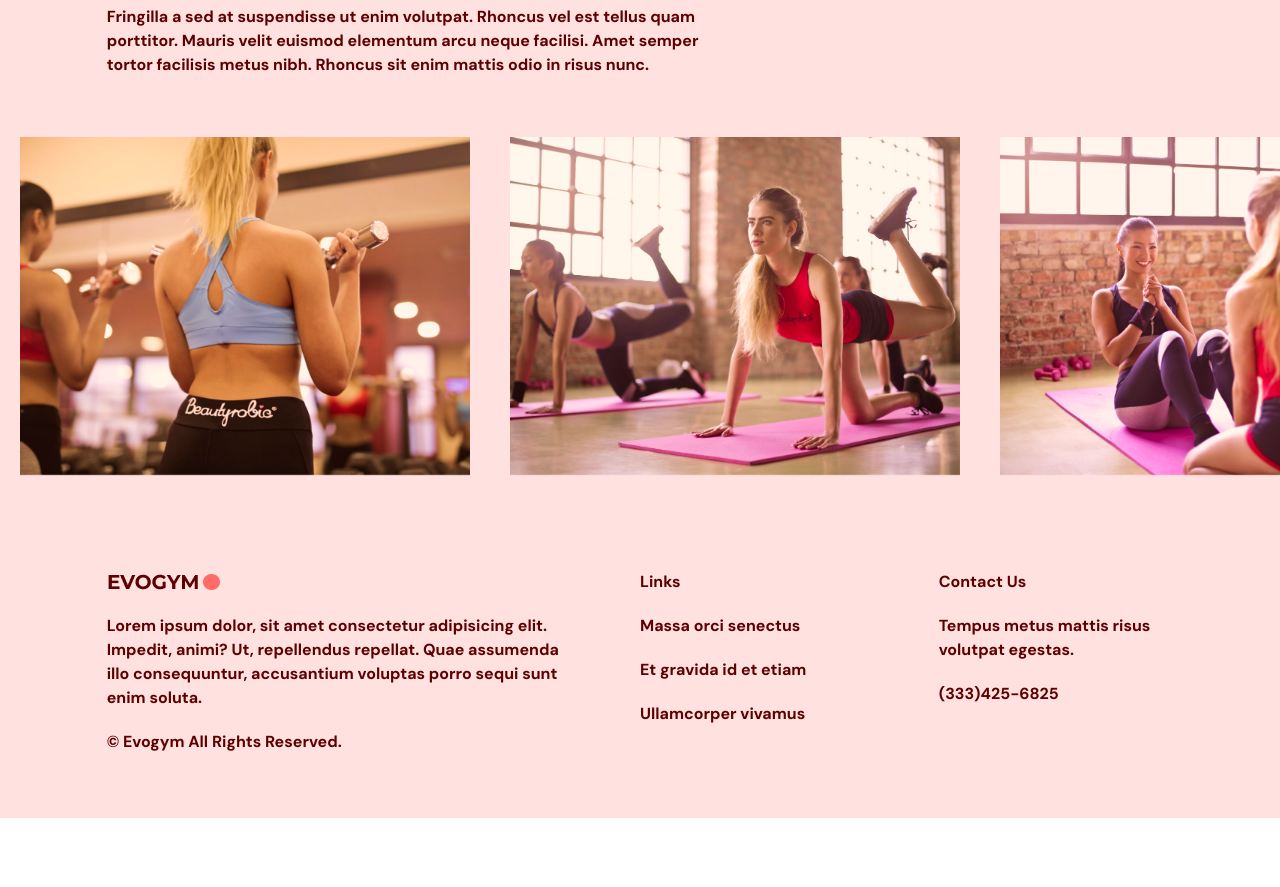
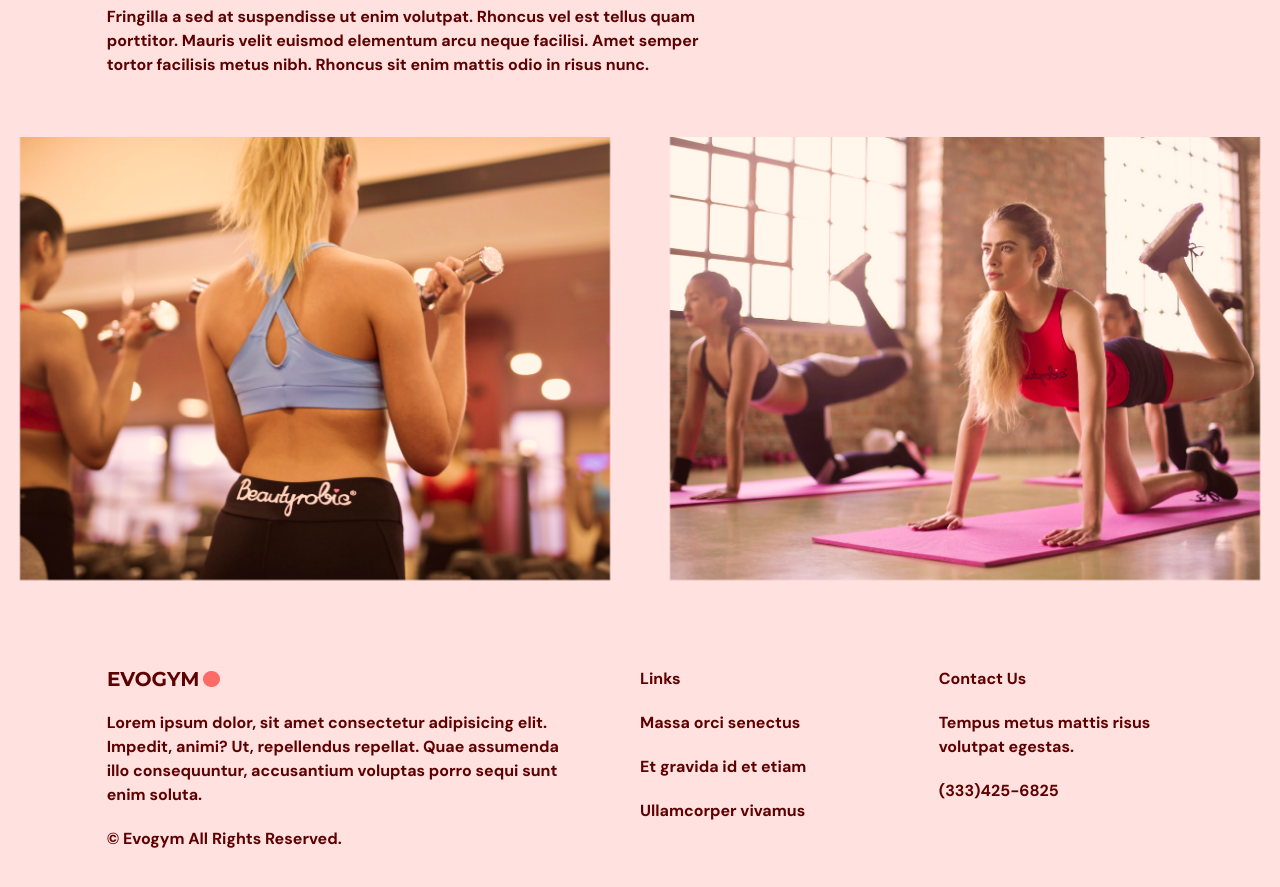
Before and after one commit to posternaka/fitness-app, a React (Vite) app: page / in a window 1280 px wide. Shown: the part 2220-3107 px from the top of the page. Before the commit the page ends 3038 px from the top, so only its background shows below. Built offline with nearby package versions, Linux system fonts and the light colour scheme.

Commit message:
ourClasses: added swiper instead block with overflow-auto

```diff
--- a/package.json
+++ b/package.json
@@ -14,7 +14,8 @@
     "framer-motion": "^11.1.7",
     "react": "^18.2.0",
     "react-anchor-link-smooth-scroll": "^1.0.12",
-    "react-dom": "^18.2.0"
+    "react-dom": "^18.2.0",
+    "swiper": "^11.1.3"
   },
   "devDependencies": {
     "@types/node": "^20.12.8",
--- a/src/App.tsx
+++ b/src/App.tsx
@@ -6,6 +6,7 @@ import OurClasses from '@/scenes/ourClasses';
 import { SelectedPage } from '@/shared/types';
 import { motion, useScroll, useSpring } from 'framer-motion';
 import { useEffect, useState } from 'react';
+
 
 function App() {
 	const [selectedPage, setSelectedPage] = useState<SelectedPage>(
--- a/src/scenes/ourClasses/Class.tsx
+++ b/src/scenes/ourClasses/Class.tsx
@@ -1,16 +1,16 @@
 import { SlideType } from '@/shared/types';
 
 const Class = ({ title, description, image }: SlideType) => {
-	const overlayStyles = `p-5 absolute z-30 flex h-[380px] w-[450px] flex-col items-center justify-center whitespace-normal bg-primary-500 text-center text-white opacity-0 transition duration-500 hover:opacity-90`;
+	const overlayStyles = `p-5 absolute z-30 flex h-full w-full flex-col items-center justify-center whitespace-normal bg-primary-500 text-center text-white opacity-0 transition duration-500 hover:opacity-90`;
 
 	return (
-		<li className='relative mx-5 inline-block h-[380px] w-[450px]'>
+		<div className='relative mx-5 inline-block '>
 			<div className={overlayStyles}>
-				<p className='text-2xl'>{title}</p>
+				<p className='md:text-2xl'>{title}</p>
 				<p className='mt-5'>{description}</p>
 			</div>
 			<img src={image} alt={`${title}-${image}`} />
-		</li>
+		</div>
 	);
 };
 
--- a/src/scenes/ourClasses/index.tsx
+++ b/src/scenes/ourClasses/index.tsx
@@ -8,12 +8,12 @@ import Class from '@/scenes/ourClasses/Class';
 import TitleSection from '@/shared/TitleSection';
 import { SelectedPage, SlideType } from '@/shared/types';
 import { motion } from 'framer-motion';
+import 'swiper/css';
+import { Swiper, SwiperSlide } from 'swiper/react';
 
 const classes: Array<SlideType> = [
 	{
 		title: 'Weight Training Classes',
-		description:
-			'Lorem ipsum dolor sit amet, consectetur adipiscing elit, sed do eiusmod tempor incididunt ut labore et dolore magna aliqua. Ut enim ad minim veniam, quis nostrud exercitation ullamco laboris nisi ut aliquip ex ea commodo consequat.',
 		image: image1,
 	},
 	{
@@ -22,14 +22,10 @@ const classes: Array<SlideType> = [
 	},
 	{
 		title: 'Ab Core Classes',
-		description:
-			'Lorem ipsum dolor sit amet, consectetur adipiscing elit, sed do eiusmod tempor incididunt ut labore et dolore magna aliqua. Ut enim ad minim veniam, quis nostrud exercitation ullamco laboris nisi ut aliquip ex ea commodo consequat.',
 		image: image3,
 	},
 	{
 		title: 'Adventure Classes',
-		description:
-			'Lorem ipsum dolor sit amet, consectetur adipiscing elit, sed do eiusmod tempor incididunt ut labore et dolore magna aliqua. Ut enim ad minim veniam, quis nostrud exercitation ullamco laboris nisi ut aliquip ex ea commodo consequat.',
 		image: image4,
 	},
 	{
@@ -38,8 +34,6 @@ const classes: Array<SlideType> = [
 	},
 	{
 		title: 'Training Classes',
-		description:
-			'Lorem ipsum dolor sit amet, consectetur adipiscing elit, sed do eiusmod tempor incididunt ut labore et dolore magna aliqua. Ut enim ad minim veniam, quis nostrud exercitation ullamco laboris nisi ut aliquip ex ea commodo consequat.',
 		image: image6,
 	},
 ];
@@ -75,17 +69,19 @@ const OurClasses = ({ setSelectedPage }: Props) => {
 						</p>
 					</div>
 				</motion.div>
-				<div className='mt-10 h-[353px] w-full overflow-x-auto overflow-y-hidden'>
-					<ul className='w-[2800px] whitespace-nowrap'>
+				<div className='mt-10 w-full overflow-x-auto overflow-y-hidden'>
+					<Swiper spaceBetween={20} slidesPerView={2}>
 						{classes.map((it: SlideType, index) => (
+							<SwiperSlide>
 								<Class
 									key={`${it.title + index}`}
 									title={it.title}
 									description={it.description}
 									image={it.image}
 								/>
+							</SwiperSlide>
 						))}
-					</ul>
+					</Swiper>
 				</div>
 			</motion.div>
 		</section>
```
Also changed, not shown: 1 other file (tests, documents, lock files or other folders). Lines whose indentation alone changed are shown as unchanged.
